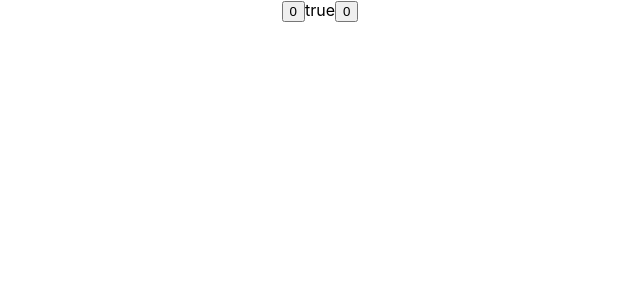
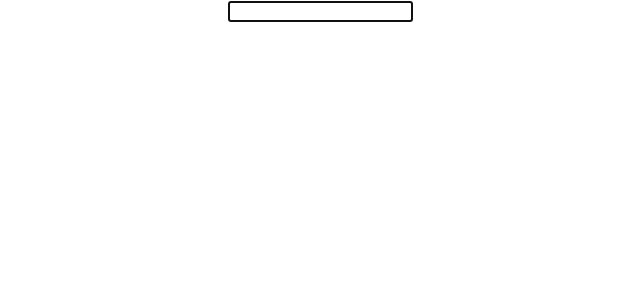
Before and after one commit to takinabradley/Codevolution-react-tutorial, a React (Create React App) app: page / in a window 1280 px wide. Shown: the top 300 px of the page, without its empty margins (320-960 px from the left). Built offline with nearby package versions, Linux system fonts and the light colour scheme.

Commit message:
Finish 'useRef hook 1'

```diff
--- a/src/App.js
+++ b/src/App.js
@@ -4,13 +4,14 @@ import ComponentC from "./hook-components/ComponentC"
 import Counter from "./hook-components/Counter"
 import CounterOne from "./hook-components/CounterOne"
 import DataFetching from "./hook-components/DataFetching"
+import FocusInput from "./hook-components/FocusInput"
 
 import UserContext from "./hook-components/UserContext"
 
 function App() {
   return (
     <div className="App">
-      <Counter />
+      <FocusInput />
     </div>
   )
 }
--- /dev/null
+++ b/src/hook-components/FocusInput.js
@@ -0,0 +1,14 @@
+import React, { useEffect, useRef } from "react"
+export default function FocusInput() {
+  const input = useRef(null)
+
+  useEffect(() => {
+    input.current.focus()
+  }, [])
+
+  return (
+    <div>
+      <input type="text" ref={input} />
+    </div>
+  )
+}
```
Also changed, not shown: 1 other file (tests, documents, lock files or other folders).
